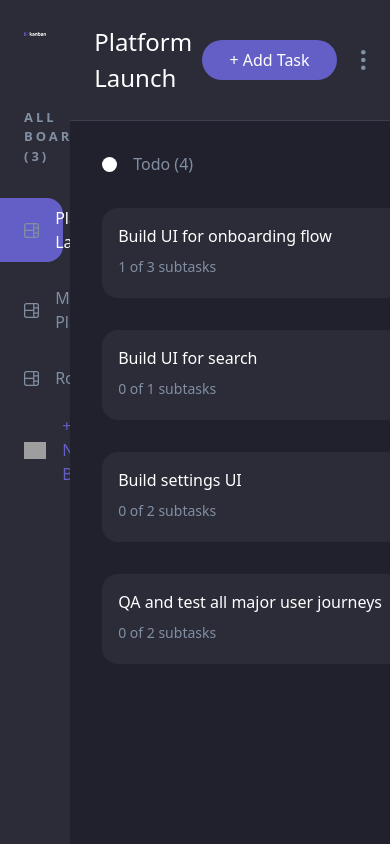
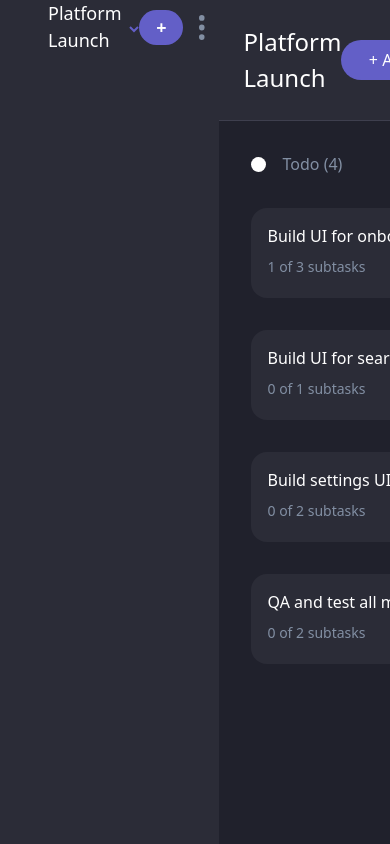
Before and after one commit to TomaszIwanickiGH/task-management, a React (Vite) app: page / in a window 390 px wide. Shown: the top 844 px of the page. Built offline with nearby package versions, Linux system fonts and the light colour scheme; grey boxes are pictures that could not be loaded.

Commit message:
Make navbar responsive

```diff
--- a/src/components/Navbar.jsx
+++ b/src/components/Navbar.jsx
@@ -4,13 +4,16 @@ import { useDispatch, useSelector } from 'react-redux'
 import { setBoardName } from '../redux/boardName'
 
 const Navbar = () => {
-  // const { name } = useSelector((state) => state.boardName)
+  const { name } = useSelector((state) => state.boardName)
   const dispatch = useDispatch()
 
   const [isActive, setIsActive] = useState('Platform Launch')
+  const [toggleMenu, setToggleMenu] = useState(false)
+  const [toggleUtils, setToggleUtils] = useState(false)
 
   return (
-    <nav className="bg-darkGray flex flex-col w-[18%] gap-[45vh]">
+    <nav className="bg-darkGray lg:w-[18%] md:w-[30%] w-full md:h-[100vh]">
+      <div className="md:flex hidden flex-col gap-[35vh] border-r-[1px] border-gray">
         <div className="flex flex-col gap-12 pt-2">
           <div className="p-6 hover:cursor-pointer">
             <img src="assets/logo-light.svg" alt="logo" onClick={() => dispatch(setBoardName('Platform Launch'))} />
@@ -52,6 +55,68 @@ const Navbar = () => {
             <p className="text-mediumGray font-[600] text-[14px]">Hide Sidebar</p>
           </div>
         </div>
+      </div>
+
+      {/* Mobile Nav */}
+
+      <div className="md:hidden flex items-center pr-6 relative">
+        <div className="p-6 hover:cursor-pointer">
+          <img src="assets/logo-mobile.svg" alt="logo" onClick={() => dispatch(setBoardName('Platform Launch'))} />
+        </div>
+        <span className="text-white text-[18px] mr-2" onClick={() => setToggleMenu((prev) => !prev)}>
+          {name}
+        </span>{' '}
+        <img src="assets/icon-chevron-down.svg" alt="arrow-down" className="mt-1" onClick={() => setToggleMenu((prev) => !prev)} />
+        {toggleMenu && (
+          <div className="absolute w-[300px] top-[100px] left-[15%] bg-darkGray rounded-2xl">
+            <div className="text-mediumGray py-4">
+              <h3 className="font-bold text-[13px] tracking-[3px] px-6">ALL BOARDS ({data.boards.length})</h3>
+              <ul className="flex flex-col gap-4 mt-8">
+                {data.boards.map((board) => (
+                  <li
+                    key={board.name}
+                    className={`px-6 py-2 flex gap-4 items-center ${isActive === board.name ? 'bg-mainPurple text-white' : 'text-mediumGray hover:bg-lightPurple'} w-[90%] hover:cursor-pointer hover:text-white  rounded-se-2xl rounded-ee-2xl`}
+                    onClick={() => {
+                      dispatch(setBoardName(board.name))
+                      setIsActive(board.name)
+                      setToggleMenu(false)
+                    }}
+                  >
+                    <img src="assets/icon-board.svg" alt="icon" />
+                    {board.name}
+                  </li>
+                ))}
+                <li className="text-mainPurple hover:text-lightPurple flex gap-4 items-center px-6 hover:cursor-pointer">
+                  <img src="assets/icon-board-purple.svg" alt="icon" />
+                  +Create New Board
+                </li>
+              </ul>
+              <div className="mt-8 mb-2 px-6">
+                <div className="bg-veryDarkGray flex gap-4 justify-center items-center py-4 rounded-md">
+                  <img src="assets/icon-light-theme.svg" alt="icon" />
+                  <label className="switch">
+                    <input type="checkbox" defaultChecked />
+                    <span className="slider round"></span>
+                  </label>
+                  <img src="assets/icon-dark-theme.svg" alt="icon" />
+                </div>
+              </div>
+            </div>
+          </div>
+        )}
+        <div className="flex items-center justify-end gap-4 flex-1">
+          <button className="bg-mainPurple py-1 w-[50px] rounded-full text-white text-[18px] font-bold">+</button>
+          <img src="assets/icon-vertical-ellipsis.svg" alt="" className="h-[25px]" onClick={() => setToggleUtils((prev) => !prev)} />
+        </div>
+        {toggleUtils && (
+          <div className="absolute w-[150px] top-[100px] right-[5%] bg-veryDarkGray rounded-2xl px-6 py-4">
+            <div>
+              <p className="text-mediumGray mb-2">Edit Board</p>
+              <p className="text-red">Delete Board</p>
+            </div>
+          </div>
+        )}
+      </div>
     </nav>
   )
 }
```
Lines whose indentation alone changed are shown as unchanged.
